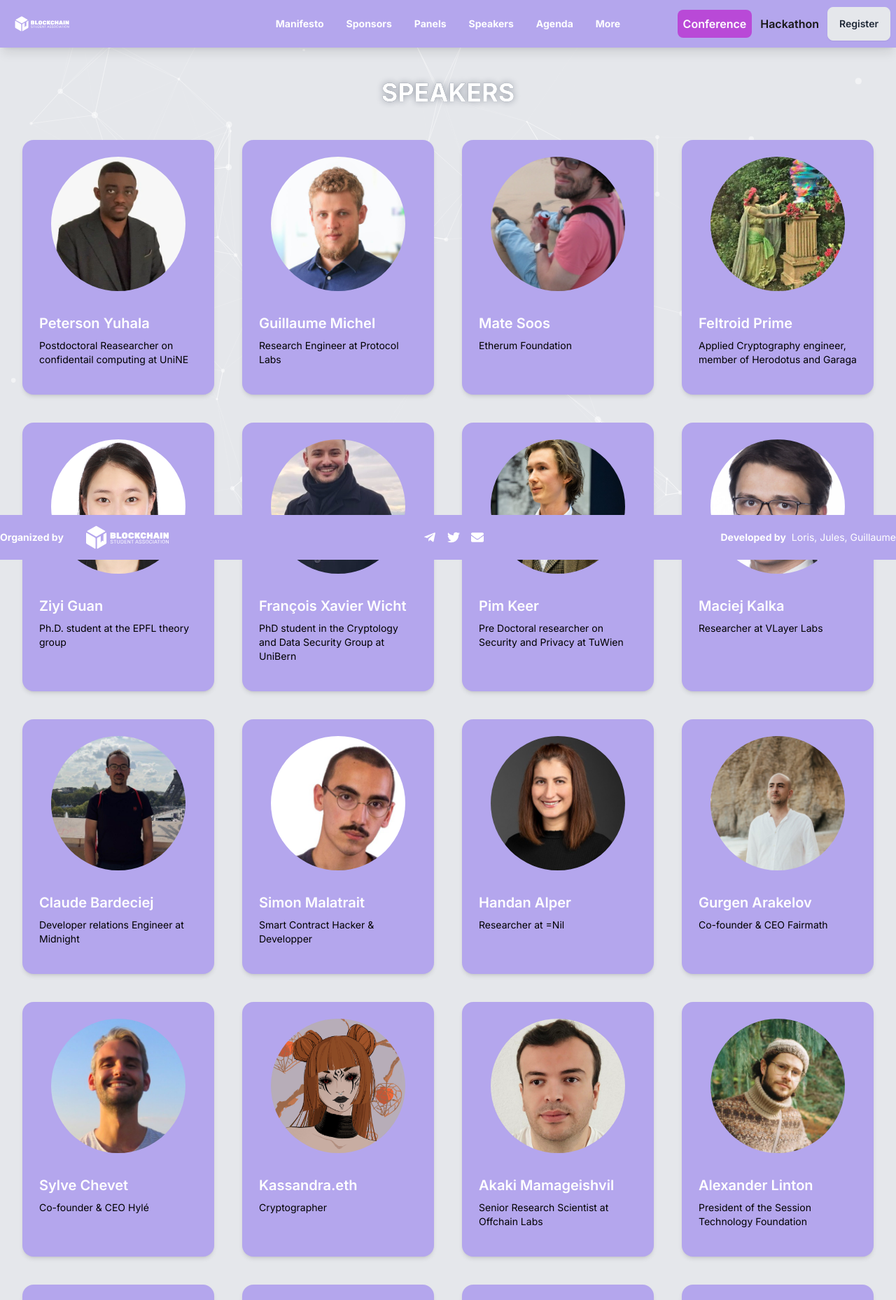
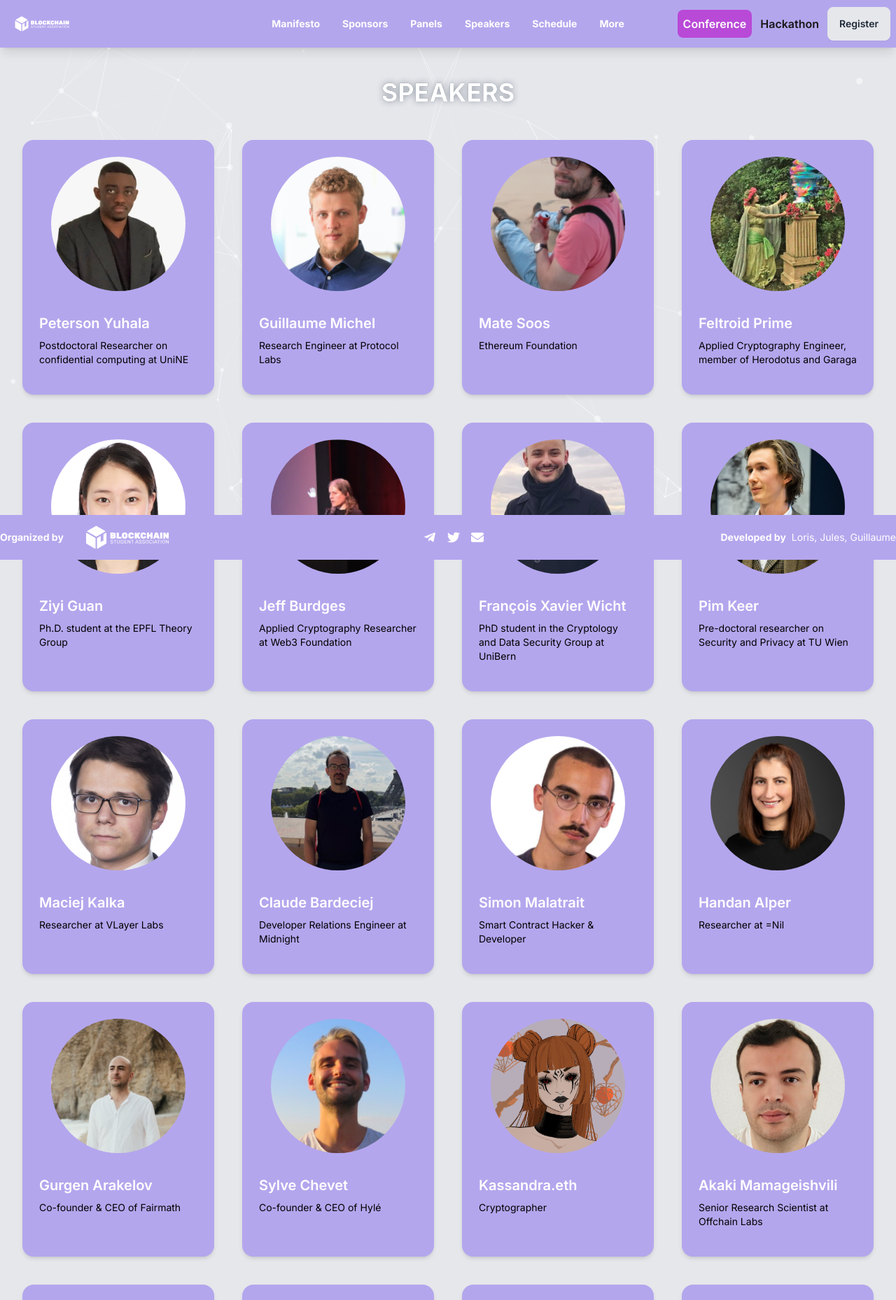
Before and after one commit to bsaepfl/conf-website, a Next.js app: page /speakers in a window 1280 px wide. Shown: the top 1858 px of the page at 70% size. Built offline with nearby package versions, Linux system fonts and the light colour scheme.

Commit message:
speaker update + conference schedule

```diff
--- a/src/app/components/Hero.tsx
+++ b/src/app/components/Hero.tsx
@@ -12,6 +12,7 @@
 import WhatComponent from './What/WhatComponent';
 import PanelsComponent from './Panels/PanelsComponent';
 import WaitComponent from './Wait/WaitComponent';
+import Schedule from './Schedule/Schedule';
 
 import RegisterComponentL from './RegisterComponent/RegisterComponentL';
 
@@ -73,7 +74,7 @@
       <div id="agenda" className="w-full max-w-7xl ">
 
 
-          {/* <ScheduleView /> */}
+          <Schedule />
         </div>
 
       <div id="more">
--- a/src/app/components/Navbar.tsx
+++ b/src/app/components/Navbar.tsx
@@ -47,7 +47,7 @@
           <li><button onClick={() => scrollToSection('sponsors')} className='text-l font-bold bg-clip-text '>Sponsors</button></li>
           <li><button onClick={() => scrollToSection('panels')} className='text-l font-bold bg-clip-text '>Panels</button></li>
           <li><button onClick={() => scrollToSection('speakers')} className='text-l font-bold bg-clip-text '>Speakers</button></li>
-          <li><button onClick={() => scrollToSection('agenda')} className='text-l font-bold bg-clip-text '>Agenda</button></li>
+          <li><button onClick={() => scrollToSection('agenda')} className='text-l font-bold bg-clip-text '>Schedule</button></li>
           <li><button onClick={() => scrollToSection('more')} className='text-l font-bold bg-clip-text '>More</button></li>
         </ul>
       </div>
--- /dev/null
+++ b/src/app/components/Schedule/Schedule.tsx
@@ -0,0 +1,106 @@
+import React from 'react';
+
+type ScheduleEvent = {
+  time: string;
+  title: string;
+  description?: string;
+};
+
+type Stage = {
+  name: string;
+  events: ScheduleEvent[];
+};
+
+const stages: Stage[] = [
+  {
+    name: "Main Stage",
+    events: [
+      { time: "10:00", title: "Panel 1: Don't trust: prove, verify" },
+      { time: "11:30", title: "Panel 2:  Does privacy have a usecase? (privacy applications)" },
+      { time: "14:10", title: "Panel 3: TradFi & Defi with privacy" },
+      { time: "15:35", title: "Panel 4: regulation in privacy-enhancing technologies" },
+      { time: "17:00", title: "Panel 5: Verifiability: scaling blockchain to new heights (zk scalability)" },
+    ],
+  },
+  {
+    name: "Side Stage 1",
+    events: [
+      { time: "09:30", title: "Peterson Yuhala: Secure Computation with TEE" },
+      { time: "10:05", title: "Guillaume Michel: Intro to IPFS: Web Verifiability through Content Addressing" },
+      { time: "10:30", title: "Amir Taaki: DarkFi: Anonymous P2P Agorist Markets" },
+      { time: "11:00", title: "Ziyi Guan: Breaking Verifiable Delay Functions in the Random Oracle Model" },
+      { time: "11:35", title: "Mate Soos: hevm, a flexible symbolic execution framework to verify EVM bytecode" },
+      { time: "14:05", title: "Christian Knabenhans: Making lattice-based PETs easy to use" },
+      { time: "14:35", title: "Simon Malatrait: Designing your first ZK-VM with Circle STARKs: a Brainfuck AIR for STWO" },
+      { time: "15:10", title: "Handan Alper: zkSharding, scaling Ethereum with sharded rollups" },
+      { time: "15:35", title: "Sylve Chevet: The future of Internet is signed and verified" },
+      { time: "16:30", title: "Akaki Mamageishvili: BoLD: Fast and Cheap Dispute Resolution" },
+      { time: "17:30", title: "Phillip Jovanovic: ARKE: Scalable and Byzantine Fault Tolerant Privacy-Preserving Contact Discovery" },
+    ],
+  },
+  {
+    name: "Side Stage 2",
+    events: [
+      { time: "09:40", title: "Feltroid Prime: Optimised Noir and Groth16 verification on Starknet with Garaga" },
+      { time: "11:00", title: "François-Xavier Wicht: How Privacy Impacts Storage In Cryptocurrency" },
+      { time: "11:15", title: "Pim Keer: Mechanics of the Bitcredit Protocol" },
+      { time: "12:00", title: "Maciej Kalka: Web Proofs Demystified - a deep dive into zkTLS" },
+      { time: "14:05", title: "Claude Barde & Sergey Kisel: Midnight - Empowering data protection apps" },
+      { time: "14:35", title: "Sisyfos: Starknet Ecosystem" },
+      { time: "15:05", title: "Gurgen Arakelov: Privacy-Preserving AI Models Hub with Decentralized Execution EnvO" },
+      { time: "15:30", title: "François-Xavier Wicht: Toxic Decoys: A Path to Private Blockchain Scalability" },
+      { time: "16:00", title: "Kassandra.eth: Stealthereum: open-source tools for onchain stealth NOW" },
+      { time: "16:35", title: "Alexander Linton: How Decentralised Messaging Protects Privacy" },
+      { time: "17:10", title: "Nicolas Sierro: Self Sovereign Identity for Age assurance with ZK Proofs: from data privacy compliance to successful usage through suited business model" },
+    ],
+  },
+];
+
+const Schedule: React.FC = () => {
+  return (
+    <div className="container mx-auto p-6">
+      <h2 className="text-4xl font-bold text-center mb-12 title-shine bg-clip-text text-transparent transition-all duration-300 hover:scale-105 text-white">
+        Hackathon Schedule
+      </h2>
+      <div className="grid grid-cols-1 md:grid-cols-3 gap-6">
+        {stages.map((stage, idx) => (
+          <div
+            key={idx}
+            className={`card shadow-lg ${
+              stage.name === "Main Stage" ? "bg-primary text-white p-6" : "bg-secondary p-4"
+            }`}
+          >
+            <div className="card-body">
+              <h3 className="card-title text-center mb-6 text-2xl">
+                {stage.name}
+              </h3>
+              <div className="flex flex-col space-y-6">
+                {stage.events.map((event, i) => (
+                  <div key={i} className="flex items-start">
+                    <div className="w-20 text-center">
+                      <span
+                        className={`badge ${stage.name === "Main Stage" ? "badge-info" : "badge-primary"}`}
+                      >
+                        {event.time}
+                      </span>
+                    </div>
+                    <div className="ml-6 flex-1 border-l-4 border-gray-300 pl-6">
+                      <p className={`font-semibold ${stage.name === "Main Stage" ? "text-xl" : "text-lg"}`}>
+                        {event.title}
+                      </p>
+                      {event.description && (
+                        <p className="text-sm text-gray-500">{event.description}</p>
+                      )}
+                    </div>
+                  </div>
+                ))}
+              </div>
+            </div>
+          </div>
+        ))}
+      </div>
+    </div>
+  );
+};
+
+export default Schedule;
--- a/src/app/components/Speakers/SpeakersComponent.tsx
+++ b/src/app/components/Speakers/SpeakersComponent.tsx
@@ -21,12 +21,14 @@
 import NS from '../../images/speakers/NS.jpeg';
 import PJ from '../../images/speakers/PJ.jpeg';
 import S from '../../images/speakers/S.jpg';
+import JB from '../../images/speakers/JB.jpg';
+import JBW from '../../images/speakers/JBW.jpg';
 
 const speakersData = [
   {
     name: 'Peterson Yuhala',
     image: PY,
-    description: 'Postdoctoral Reasearcher on confidentail computing at UniNE',
+    description: 'Postdoctoral Researcher on confidential computing at UniNE',
     socials: {
       twitter: '',
       linkedin: '',
@@ -44,7 +46,7 @@
   {
     name: 'Mate Soos',
     image: MS,
-    description: 'Etherum Foundation',
+    description: 'Ethereum Foundation',
     socials: {
       twitter: '',
       linkedin: '',
@@ -53,7 +55,7 @@
   {
     name: 'Feltroid Prime',
     image: FP,
-    description: 'Applied Cryptography engineer, member of Herodotus and Garaga',
+    description: 'Applied Cryptography Engineer, member of Herodotus and Garaga',
     socials: {
       twitter: '',
       linkedin: '',
@@ -62,7 +64,16 @@
   {
     name: 'Ziyi Guan',
     image: ZG,
-    description: 'Ph.D. student at the EPFL theory group',
+    description: 'Ph.D. student at the EPFL Theory Group',
+    socials: {
+      twitter: '',
+      linkedin: '',
+    },
+  },
+  {
+    name: 'Jeff Burdges',
+    image: JBW,
+    description: 'Applied Cryptography Researcher at Web3 Foundation',
     socials: {
       twitter: '',
       linkedin: '',
@@ -80,13 +91,12 @@
   {
     name: 'Pim Keer',
     image: PK,
-    description: 'Pre Doctoral researcher on Security and Privacy at TuWien',
+    description: 'Pre-doctoral researcher on Security and Privacy at TU Wien',
     socials: {
       twitter: '',
       linkedin: '',
     },
   },
-
   {
     name: 'Maciej Kalka',
     image: MK,
@@ -99,7 +109,7 @@
   {
     name: 'Claude Bardeciej',
     image: q,
-    description: 'Developer relations Engineer at Midnight',
+    description: 'Developer Relations Engineer at Midnight',
     socials: {
       twitter: '',
       linkedin: '',
@@ -108,7 +118,7 @@
   {
     name: 'Simon Malatrait',
     image: SM,
-    description: 'Smart Contract Hacker & Developper',
+    description: 'Smart Contract Hacker & Developer',
     socials: {
       twitter: '',
       linkedin: '',
@@ -126,7 +136,7 @@
   {
     name: 'Gurgen Arakelov',
     image: GA,
-    description: 'Co-founder & CEO Fairmath',
+    description: 'Co-founder & CEO of Fairmath',
     socials: {
       twitter: '',
       linkedin: '',
@@ -135,7 +145,7 @@
   {
     name: 'Sylve Chevet',
     image: SC,
-    description: 'Co-founder & CEO Hylé',
+    description: 'Co-founder & CEO of Hylé',
     socials: {
       twitter: '',
       linkedin: '',
@@ -151,7 +161,7 @@
     },
   },
   {
-    name: 'Akaki Mamageishvil',
+    name: 'Akaki Mamageishvili',
     image: AM,
     description: 'Senior Research Scientist at Offchain Labs',
     socials: {
@@ -198,7 +208,16 @@
   {
     name: 'Sisyphus',
     image: S,
-    description: '',
+    description: 'Exploration Team Lead at Starkware',
+    socials: {
+      twitter: '',
+      linkedin: '',
+    },
+  },
+  {
+    name: 'Jordi Baylina',
+    image: JB,
+    description: 'Technical Lead at Polygon Hermez zkEVM',
     socials: {
       twitter: '',
       linkedin: '',
```
Also changed, not shown: src/app/components/Agenda/ScheduleView.tsx (+6 -5 lines), src/app/hackathon/page.tsx (+7 -4 lines), src/app/images/speakers/JB.jpg (added), src/app/images/speakers/JBW.jpg (added).
